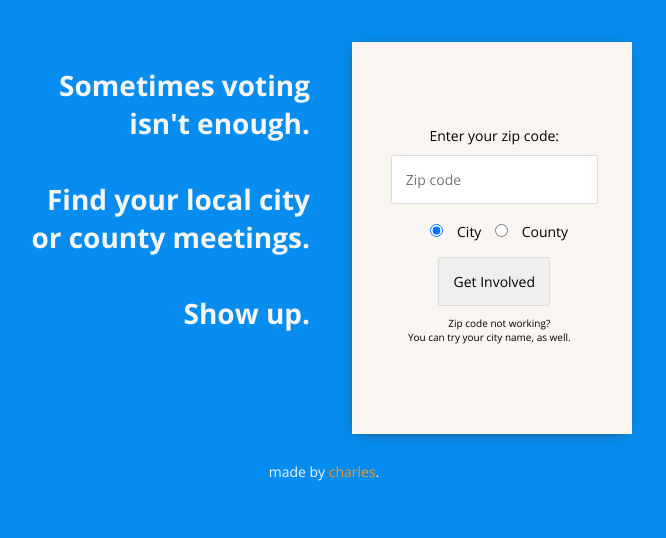
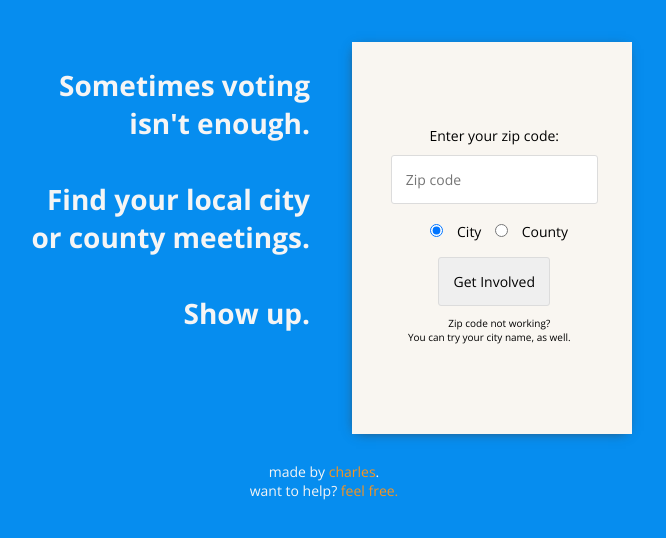
Before and after one commit to charlesvestal/morethanvotes, a website: page public/index.html in a window 1280 px wide. Shown: the whole page, without its empty margins (316-982 px from the left). Drawn offline with nearby package versions, Linux system fonts and the light colour scheme.

Commit message:
added link to this repository

```diff
--- a/public/index.html
+++ b/public/index.html
@@ -69,7 +69,7 @@ color: white;
 
       </div>
 
-    <div id="footer">made by <a href="http://twitter.com/charlesv">charles</a>.</div>
+    <div id="footer">made by <a href="http://twitter.com/charlesv">charles</a>.<br />want to help? <a href="https://github.com/charlesvestal/morethanvotes">feel free.</a></div>
 
    </body>
 </html>
```
